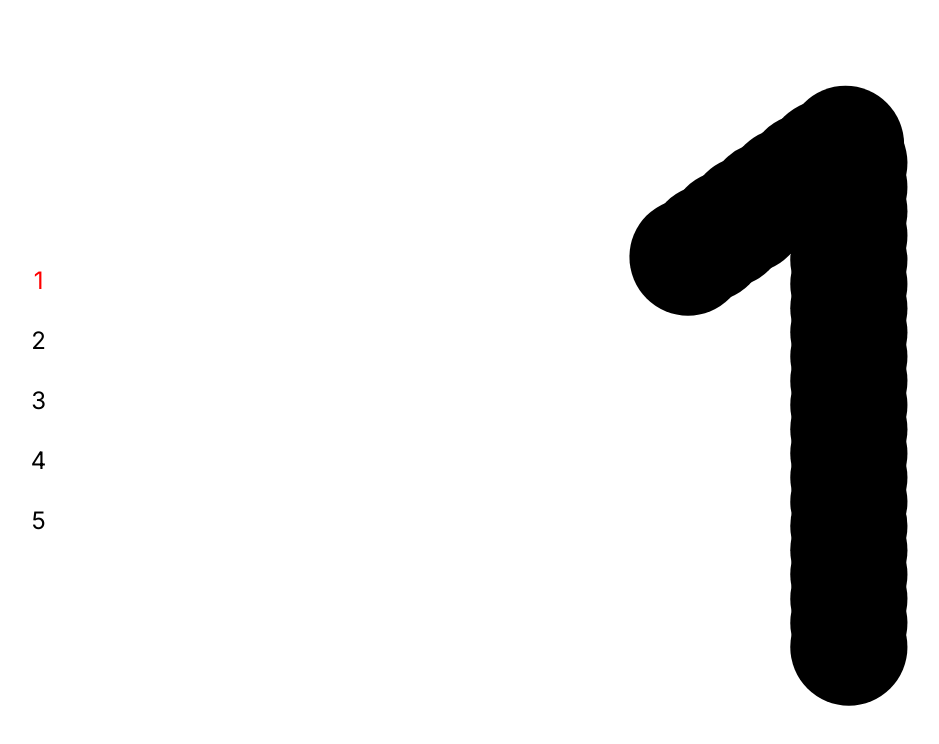
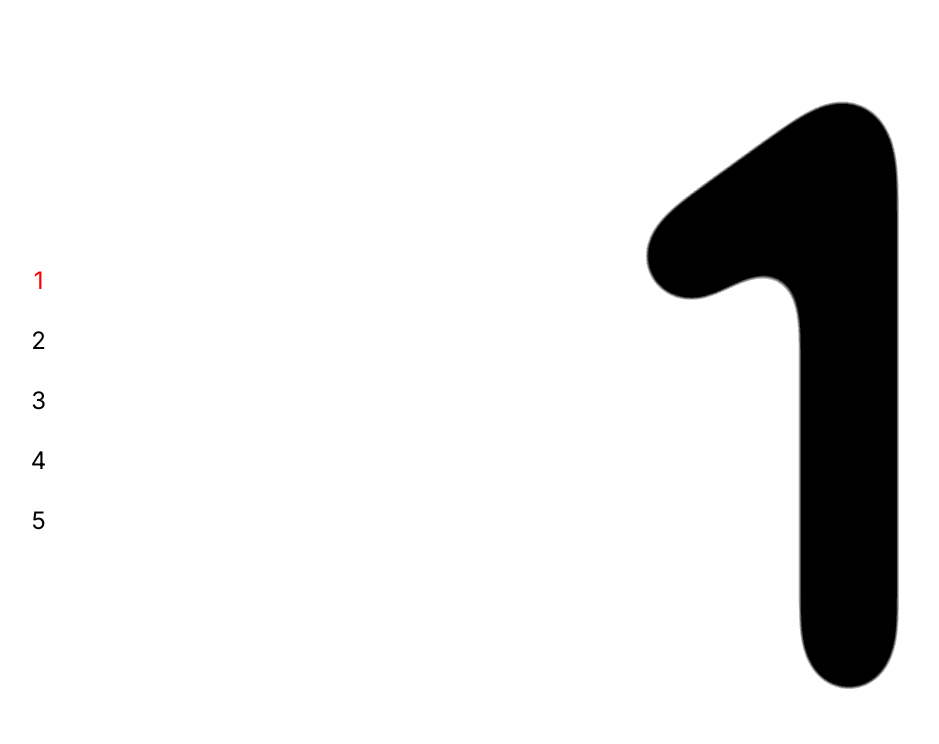
Before and after one commit to thetitasghosh/Text-Gooey-Effect, a Next.js app: page / in a window 1280 px wide. Shown: the top 744 px of the page, without its empty margins (34-973 px from the left). Built offline with nearby package versions, Linux system fonts and the light colour scheme.

Commit message:
filter add

```diff
--- a/src/app/page.js
+++ b/src/app/page.js
@@ -55,18 +55,27 @@ const Home = () => {
             );
           })}
         </div>
-          <svg viewBox='0 0 256 256' style={{width:"500px"}}>
+        <svg viewBox='0 0 256 256' style={{ width: "500px" }}>
+          <defs>
+            <filter id="filter">
+
+              <feGaussianBlur in="SourceAlpha" stdDeviation="20" result="blur" />
+
+              <feColorMatrix in="blur" mode="matrix" values="1 0 0 0 0  0 1 0 0 0  0 0 1 0 0  0 0 0 25 -15" result="filter" />
+
+            </filter>
+          </defs>
           <g>
             {
-                svgnumbers.map((path,i)=>{
-                  return <path style={{display:"none"}} key={`p_${i}`} ref={ref => paths.current[i] = ref} d={path} />
+              svgnumbers.map((path, i) => {
+                return <path style={{ display: "none" }} key={`p_${i}`} ref={ref => paths.current[i] = ref} d={path} />
               })
             }
           </g>
           <g>
             {
-                [...Array(nbOfCircles)].map((_,i)=>{
-                    return <circle key={`c_${i}`} cx="128" cy="128" ref={ref => circles.current[i] = ref } r={radius}></circle>
+              [...Array(nbOfCircles)].map((_, i) => {
+                return <circle key={`c_${i}`} cx="128" cy="128" ref={ref => circles.current[i] = ref} r={radius}></circle>
               })
             }
           </g>
```
Lines whose indentation alone changed are shown as unchanged.
